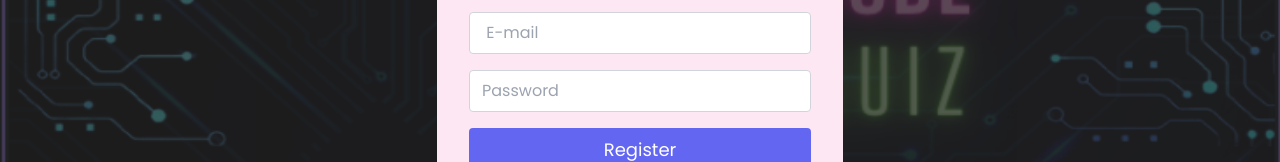
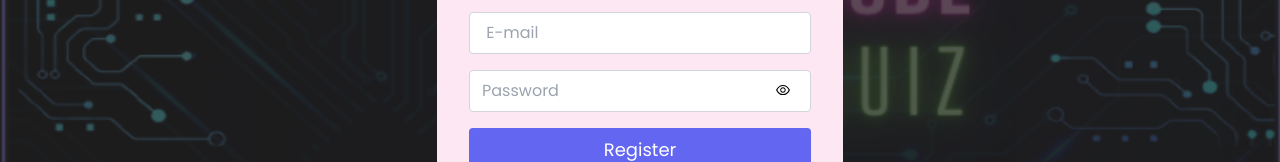
Before and after one commit to maykaltenev/swm-final-project, a React (Create React App) app in the folder client/: page / in a window 1280 px wide. Both pictures are taken after a click on the button "Join Us!". Shown: the part 276-438 px from the top of the page. Built offline with nearby package versions, Linux system fonts and the light colour scheme.

Commit message:
password hide and open toggle added

```diff
--- a/client/src/components/Context/UserContext.jsx
+++ b/client/src/components/Context/UserContext.jsx
@@ -13,6 +13,8 @@ const UserContextProvider = ({ children }) => {
   const [openLoginForm, setOpenLoginForm] = useState(false);
   //sign in the right user from db
   const [signIn, setSignIn] = useState({});
+   //for eye icon in password
+   const [visible, setVisible] = useState(false);
 
   const navigate = useNavigate();
 
@@ -141,6 +143,7 @@ const UserContextProvider = ({ children }) => {
         setSignIn,
         handleShowRegisterForm,
         handleShowLoginForm,
+        visible, setVisible
       }}
     >
       {children}
--- a/client/src/components/Header/Header.js
+++ b/client/src/components/Header/Header.js
@@ -43,11 +43,6 @@ function Header() {
   }
   useOutsideCloseDropMenu(buttonRef);
 
-  /**
-   * Alert if clicked on outside of element
-   */
-  // Bind the event listener
-  // Unbind the event listener on clean up
   return (
     <div className="container ">
       <div className="mx-auto flex justify-between p-5 items-center">
--- a/client/src/components/Login/Login.jsx
+++ b/client/src/components/Login/Login.jsx
@@ -1,9 +1,11 @@
 import { useContext } from "react";
 import { Link } from "react-router-dom";
 import { UserContext } from "../Context/UserContext";
+//image
+import { AiOutlineEye, AiOutlineEyeInvisible } from "react-icons/ai";
 
 export default function Login() {
-  const { userData, error, handleShowRegisterForm, setOpenLoginForm } =
+  const { userData, error, handleShowRegisterForm, setOpenLoginForm,visible, setVisible } =
     useContext(UserContext);
 
   const handleLogin = async (event) => {
@@ -39,11 +41,12 @@ export default function Login() {
                 className="w-full bg-white rounded border border-gray-300 focus:border-indigo-500 focus:ring-2 focus:ring-indigo-200 text-base outline-none text-gray-700 py-1 px-3 leading-8 transition-colors duration-200 ease-in-out"
                 label="Password"
                 placeholder="Password"
-                type="password"
+                type={visible?"password" :"text"}
                 autoComplete="new-password"
                 name="password"
                 required
               />
+              <span className="absolute right-5 top-3" onClick={() => setVisible(!visible)}>{!visible ? <AiOutlineEye /> : <AiOutlineEyeInvisible />}</span>
             </div>
             <button
               className="text-white bg-indigo-500 border-0 py-2 px-8 focus:outline-none hover:bg-indigo-600 rounded text-lg mb-4"
--- a/client/src/components/Register/Register.jsx
+++ b/client/src/components/Register/Register.jsx
@@ -2,9 +2,11 @@ import axios from "axios";
 import { useContext } from "react";
 import { Link, useNavigate } from "react-router-dom";
 import { UserContext } from "../Context/UserContext";
+//image
+import { AiOutlineEye, AiOutlineEyeInvisible } from "react-icons/ai";
 
 export default function Register() {
-  const { setOpenRegisterForm, setOpenLoginForm, handleShowLoginForm } =
+  const { setOpenRegisterForm, setOpenLoginForm, handleShowLoginForm,visible, setVisible} =
     useContext(UserContext);
 
   const navigate = useNavigate();
@@ -79,11 +81,12 @@ export default function Register() {
                 className="w-full bg-white rounded border border-gray-300 focus:border-indigo-500 focus:ring-2 focus:ring-indigo-200 text-base outline-none text-gray-700 py-1 px-3 leading-8 transition-colors duration-200 ease-in-out"
                 label="Password"
                 placeholder="Password"
-                type="password"
+                type={visible ? "password" : "text"}
                 autoComplete="new-password"
                 name="password"
                 required
               />
+              <span className="absolute right-5 top-3" onClick={() => setVisible(!visible)}>{!visible ? <AiOutlineEye /> : <AiOutlineEyeInvisible />}</span>
             </div>
 
             <button
```
Also changed, not shown: client/src/assets/closedeye.png (added), client/src/assets/openeye.png (added).
